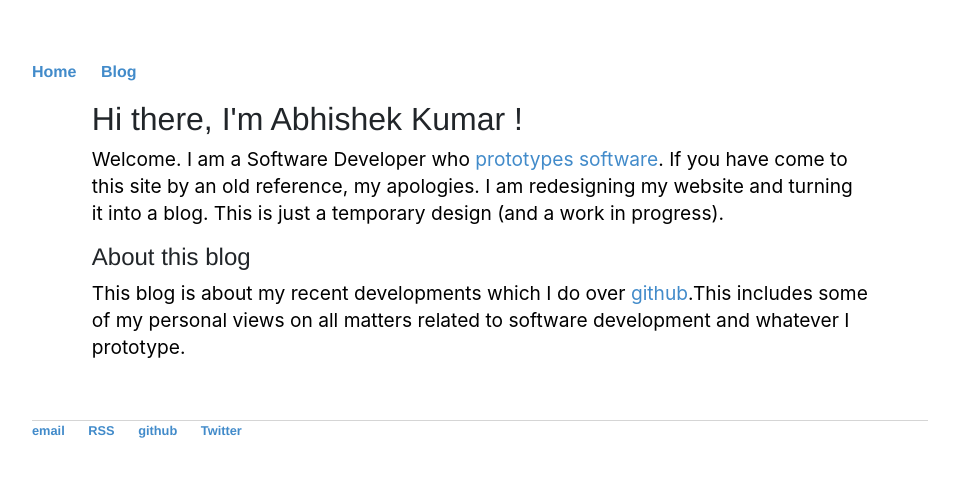
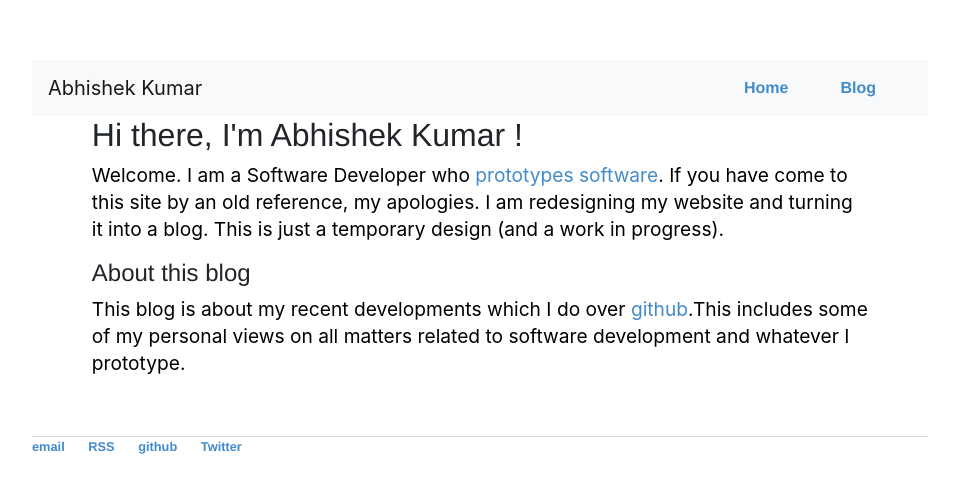
Before and after one commit to Mr-Kumar-Abhishek/Mr-Kumar-Abhishek.github.io, a Jekyll site: the page built from index.html, in a window 1280 px wide. Shown: the top 493 px of the page, without its empty margins (160-1119 px from the left). Built offline with Jekyll 4.4.1, drawn with Linux system fonts in a browser that asks for light colours; nearby versions of some CDN libraries.

Commit message:
enhanced navbar

```diff
--- a/_layouts/default.html
+++ b/_layouts/default.html
@@ -43,12 +43,18 @@ layout: compress
 		<link href="/blog/atom.xml" rel="alternate" title="atom" type="application/atom+xml">
 	</head>
 	<body>
-		<nav>
-    		<ul>
-        		<li><a href="/">Home</a></li>
-        		<li><a href="/blog">Blog</a></li>
+		<nav class="navbar navbar-light bg-light">
+			<a class="navbar-brand" href="https://mr-kumar-abhishek.github.io">Abhishek Kumar</a>
+    		<ul class="nav nav-pills">
+        		<li class="nav-item">
+					<a class="nav-link" href="/">Home</a>
+				</li>
+        		<li class="nav-item">
+					<a class="nav-link" href="/blog">Blog</a>
+				</li>
     		</ul>
 		</nav>
+
 		<div class="container">
 
 
```
